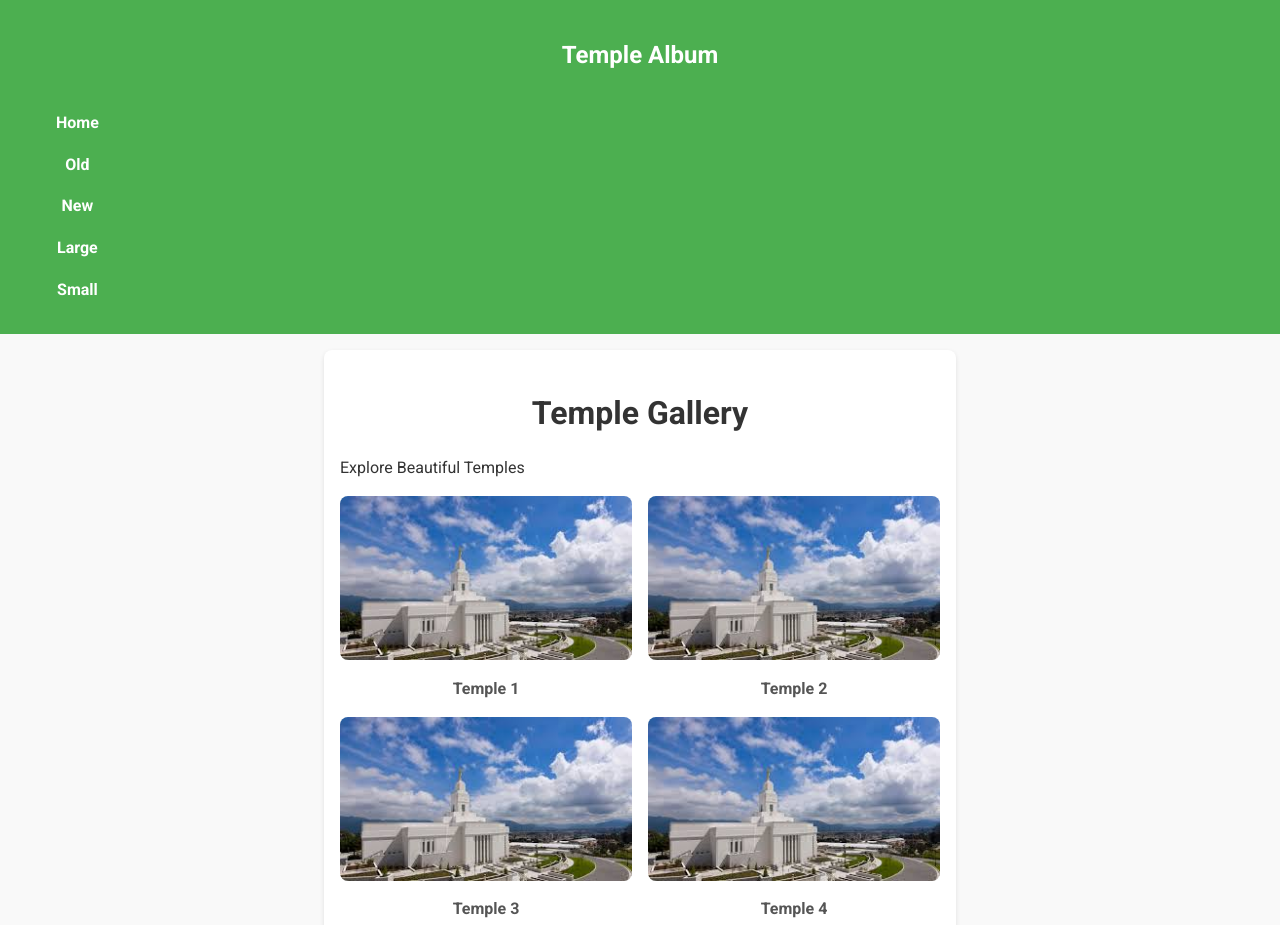
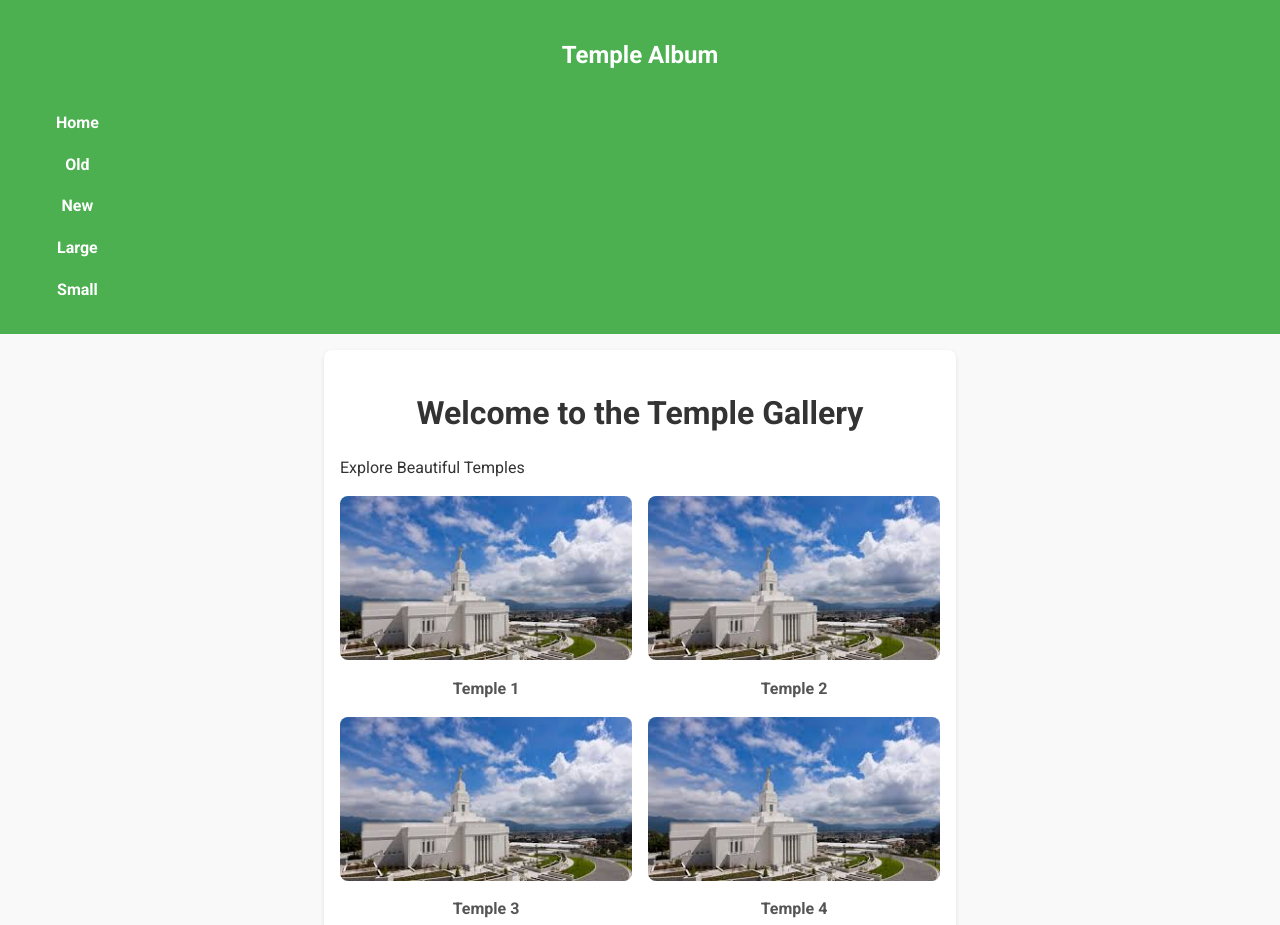
Before and after one commit to kendychae/wdd131, a plain HTML site: page temples.html in a window 1280 px wide. Shown: the top 925 px of the page. Drawn offline with Linux system fonts and the light colour scheme.

Commit message:
how can I

```diff
--- a/temples.html
+++ b/temples.html
@@ -31,7 +31,7 @@
         </nav>
     </header>
     <main>
-        <h1>Temple Gallery</h1>
+        <h1>Welcome to the Temple Gallery</h1>
         <p>Explore Beautiful Temples</p>
         <div class="container">
             <figure>
```
